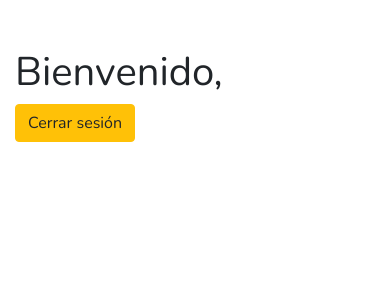
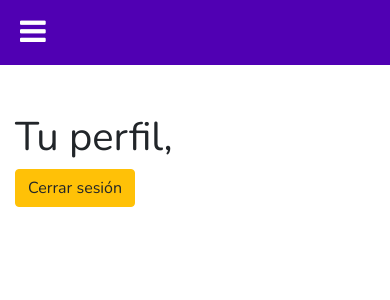
Before and after one commit to ramseslopez/Turing-s-Food, a Django app: page /users/profile/ in a window 390 px wide. Shown: the top 300 px of the page. Run offline with Django 3.2, Linux system fonts and the light colour scheme; a user stored in the database is signed in; some libraries are stand-ins or nearby versions.

Commit message:
header and user info added

```diff
--- a/core/models.py
+++ b/core/models.py
@@ -34,6 +34,8 @@ class User(AbstractBaseUser, PermissionsMixin):
     email = models.EmailField(max_length=255, unique=True)
     first_name = models.CharField(max_length=255)
     last_name = models.CharField(max_length=255)
+    address = models.CharField(max_length=255, null=True)
+    phone_number = models.IntegerField(null=True)
     is_active = models.BooleanField(default=True)
     is_staff = models.BooleanField(default=False)
 
--- /dev/null
+++ b/static/css/header.css
@@ -0,0 +1,67 @@
+header {
+    position: relative;
+    background-color: #5000b3;
+    font-size: 100%;
+    font-family: 'Nunito';
+    border-radius: 5em;
+}
+
+nav {
+    text-align: center;
+    width: 100%;
+    margin: 0 auto;
+}
+
+ul {
+    width: 80%;
+    margin: 0 auto;
+    padding: 0;
+}
+
+ul li {
+    list-style: none;
+    display: inline-block;
+    padding: 20px;
+}
+
+ul li a {
+    color: #FFF;
+    text-decoration: white;
+}
+
+ul li a .cart {
+    left: 400px;
+}
+
+.toggler {
+    width: 100%;
+    padding: 10px 20px;
+    background: #5000b3;
+    text-align: left;
+    box-sizing: border-box;
+    color: #fff;
+    font-size: 30px;
+    display: none;
+}
+
+
+@media (max-width:768px){
+    .toggler {
+        display: block;
+    }
+
+    ul {
+        width: 100%;
+        display: none;
+    }
+
+    ul li {
+        display: block;
+        text-align: center;
+    }
+
+    .active {
+        display: block;
+    }
+
+}
--- /dev/null
+++ b/templates/header.html
@@ -0,0 +1,41 @@
+<!DOCTYPE html>
+{% load static %}
+<html lang="es">
+
+    <head>
+        <meta charset="utf-8" />
+        <meta
+            name="viewport"
+            content="width=device-width, initial-scale=1, shrink-to-fit=no"/>
+        <link rel="stylesheet" href="{% static 'css/header.css' %}">
+        <link href="https://stackpath.bootstrapcdn.com/font-awesome/4.7.0/css/font-awesome.min.css" rel="stylesheet"/>
+    </head>
+
+    <header>
+        <div class="header">
+			<nav>
+            <div class="toggler">
+                <div class="menu"><i class="fa fa-bars" aria-hidden="true"></i></div>
+            </div>
+                <ul>
+					<li><a class="active" href="index.html"><i class="fa fa-home" aria-hidden="true"> Inicio</i></a></li>
+					<li><a href="menu"><i class="fa fa-cutlery" aria-hidden="true"> Menú</i></a></li>
+					<li><img src="{% static 'img/image.png' %}" width="150" height="50"></li>
+					<li><a href="profile"><i class="fa fa-user" aria-hidden="true"> Perfil</i></a></li>
+					<li><a class="cart" href=""><i class="fa fa-shopping-cart" aria-hidden="true"> Compras</i></a></li>
+				</ul>
+            </nav>
+		</div>
+        <script src="https://code.jquery.com/jquery-3.4.1.js"></script>
+        <script type = "text/javascript">
+
+            $(document).ready(function(){
+                $('.menu').click(function(){
+                    $('ul').toggleClass('active');
+                })
+            })
+
+        </script>
+    </header>
+
+</html>
--- a/templates/users/profile.html
+++ b/templates/users/profile.html
@@ -1,4 +1,5 @@
 {% extends 'base.html' %}
+
 {% load static %}
 
 {% block title %}
@@ -6,10 +7,20 @@
 {% endblock title %}
 
 {% block content %}
+
+{% include 'header.html' %}
+
   <div class="container mt-5">
     <h1 class="title">
-      Bienvenido, {{ request.user.first_name }}
+      Tu perfil, {{ request.user.first_name }}
     </h1>
-    <a role="button" class="btn btn-warning" href="{% url 'users:logout' %}">Cerrar sesión</a>
+    <div class="data">
+      <ul>
+        <li>{{ request.user.first_name }} {{ request.user.last_name }}</li>
+        <li>{{ request.user.address }}</li>
+        <li>{{ request.user.phone_number }}</li>
+      </ul>
+    </div>
+   <a role="button" class="btn btn-warning" href="{% url 'users:logout' %}">Cerrar sesión</a>
   </div>
 {% endblock content %}
--- a/users/forms.py
+++ b/users/forms.py
@@ -11,6 +11,8 @@ class SignupForm(forms.Form):
     email = forms.EmailField(max_length=255, required=True)
     first_name = forms.CharField(max_length=255, required=True)
     last_name = forms.CharField(max_length=255, required=True)
+    address = forms.CharField(max_length=255, required=True)
+    phone_number = forms.IntegerField(required=True)
     password = forms.CharField(
         min_length=5,
         max_length=128,
@@ -53,6 +55,8 @@ class SignupForm(forms.Form):
         email = data.get('email')
         first_name = data.get('first_name')
         last_name = data.get('last_name')
+        address = data.get('address')
+        phone_number = data.get('phone_number')
         data.pop('password_confirmation')
 
         return User.objects.create_user(**data)
--- a/users/urls.py
+++ b/users/urls.py
@@ -11,4 +11,5 @@ urlpatterns = [
     path('signup/', views.SignupView.as_view(), name='signup'),
     path('logout/', LogoutView.as_view(), name='logout'),
     path('profile/', views.ProfileView.as_view(), name='profile'),
+    path('menu/', views.MenuView.as_view(), name = 'menu'),
 ]
--- a/users/views.py
+++ b/users/views.py
@@ -4,6 +4,7 @@ from django.contrib.auth import views as auth_views, login
 from django.contrib.auth.mixins import LoginRequiredMixin
 from django.urls import reverse_lazy
 from django.views.generic import FormView, TemplateView
+from django.shortcuts import render
 
 from .forms import SignupForm
 
@@ -30,3 +31,11 @@ class SignupView(FormView):
 class ProfileView(LoginRequiredMixin, TemplateView):
     """User registry"""
     template_name = 'users/profile.html'
+
+class MenuView(TemplateView):
+    """ Menu View """
+
+    template_name = 'menu.html'
+
+    def get(self, request):
+        return render(request, self.template_name)
```
Also changed, not shown: templates/menu.html (added, +9 -0 lines), templates/users/signup.html (+24 -0 lines), core/migrations/0002_auto_20200406_2359.py (added), db.sqlite3 (added), requirements/production.txt (line endings or trailing spaces), static/img/image.png (added).
